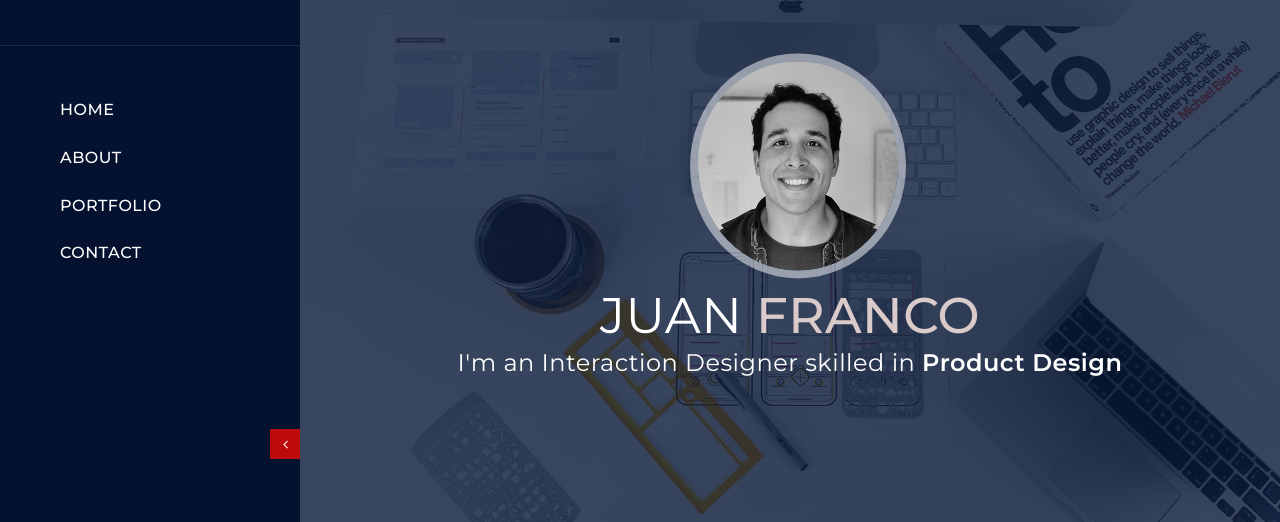
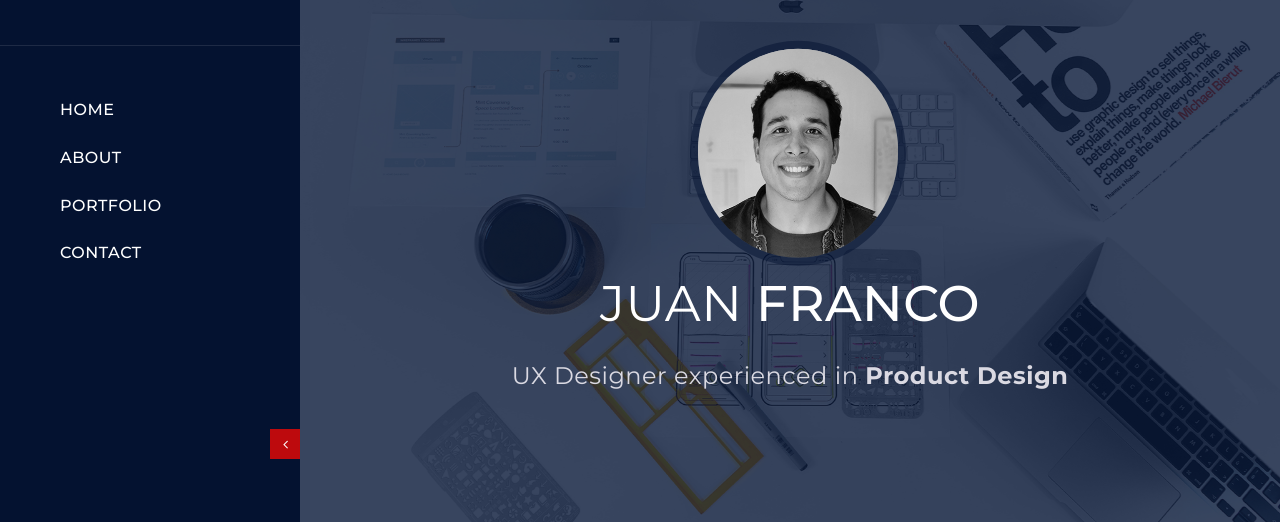
Before and after one commit to JuanManuelFranco/JuanManuelFranco.github.io, a plain HTML site: page index.html in a window 1280 px wide. Shown: the part 181-703 px from the top of the page. Drawn offline with nearby package versions, Linux system fonts and the light colour scheme; no server answers; files whose address does not match are found by name.

Commit message:
cambios en intro section

```diff
--- a/css/style.css
+++ b/css/style.css
@@ -440,7 +440,7 @@ img.svg{
 }
 .arlo_tm_hero_header_wrap .image_wrap img{
 	border-radius: 100%;
-	border: 8px solid rgba(255,255,255,.5);
+	border: 8px solid rgba(4, 18, 48, 0.486);
 }
 .arlo_tm_hero_header_wrap .name_holder h3{
 	font-family: "Montserrat";
@@ -451,7 +451,7 @@ img.svg{
 }
 .arlo_tm_hero_header_wrap .name_holder h3 span{
 	font-weight: 500;
-	color: #dacaca;
+	color: #fff;
 }
 .arlo_tm_hero_header_wrap .text_typing{
 	width: 100%;
@@ -463,12 +463,12 @@ img.svg{
 			box-sizing: border-box; /* Opera/IE 8+ */
 }
 .arlo_tm_hero_header_wrap .text_typing p{
-	color: #fff;
+	color: rgb(218, 217, 226);
 	font-size: 24px;
 	font-family: "Montserrat";
 }
 .arlo_tm_animation_text_word{
-	font-weight: 600;
+	font-weight: 700;
 	line-height: 1;
 	font-family: "Montserrat";
 }
@@ -1391,7 +1391,7 @@ img.svg{
 			box-sizing: border-box; /* Opera/IE 8+ */
 }
 .arlo_tm_universal_box_wrap .overlay_image.testimonial{background-image: url(..//img/hero/backgroundWelcome2.jpg);}
-.arlo_tm_universal_box_wrap .overlay_color.testimonial{background-color: rgba(7,23,55,.8);}
+.arlo_tm_universal_box_wrap .overlay_color.testimonial{background-color: rgba(7, 23, 55, 0.952);}
 .arlo_tm_universal_box_wrap .content.testimonial{padding: 82px 0px 90px 0px;}
 
 /*---------------------------------------------------*/
--- a/index.html
+++ b/index.html
@@ -130,8 +130,9 @@
 										<div class="name_holder">
 											<h3>Juan <span>Franco</span></h3>
 										</div>
+										<br>
 										<div class="text_typing">
-											<p>I'm an Interaction Designer skilled in <span class="arlo_tm_animation_text_word"></span></p>
+											<p>UX Designer experienced in <span class="arlo_tm_animation_text_word"></span></p>
 										</div>
 									</div>
 								</div>
--- a/js/init.js
+++ b/js/init.js
@@ -518,7 +518,7 @@ function arlo_tm_animate_text(){
 			strings: ["User Experience", "Product Design", "Digital Business"],
 			loop: true,
 			startDelay: 1e3,
-			backDelay: 2e3
+			backDelay: 3e3
 		});
 }
 
```
Also changed, not shown: 1 other file.
